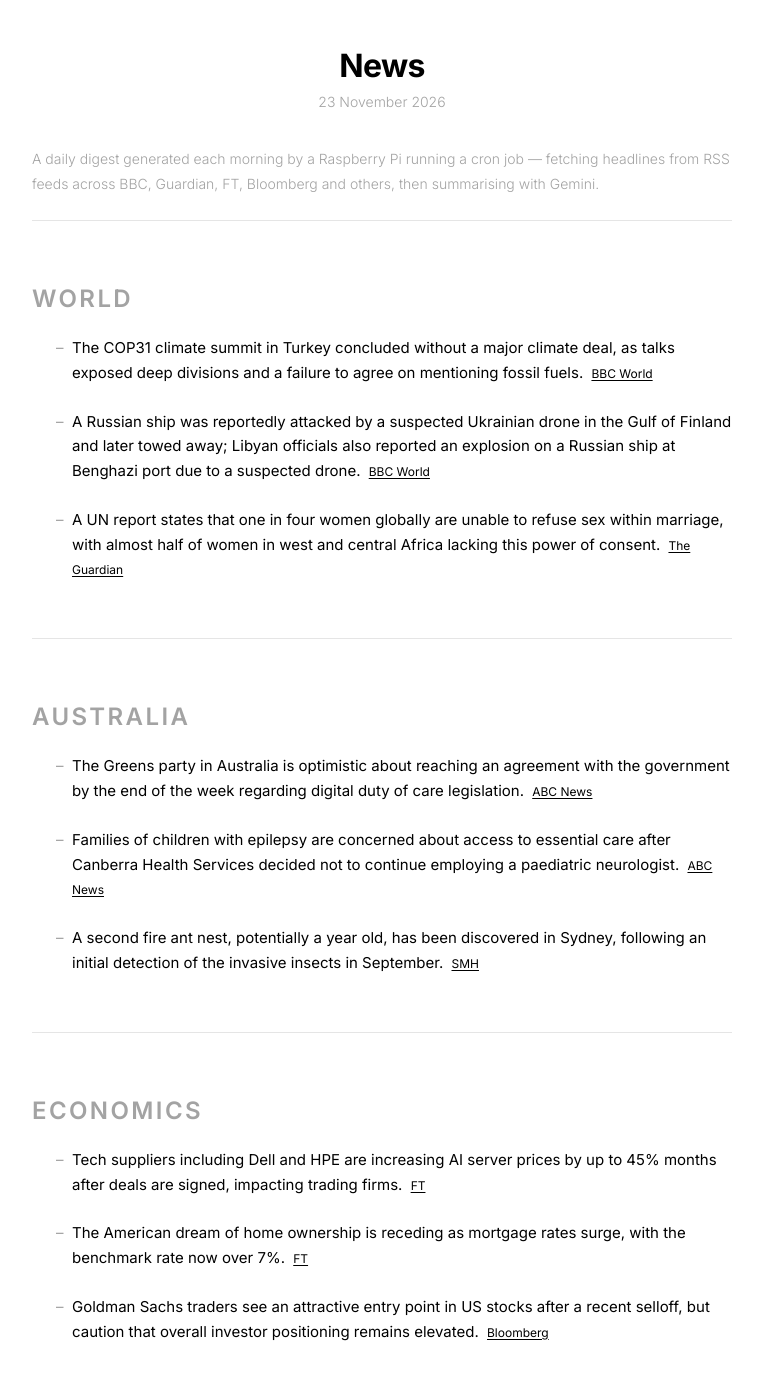
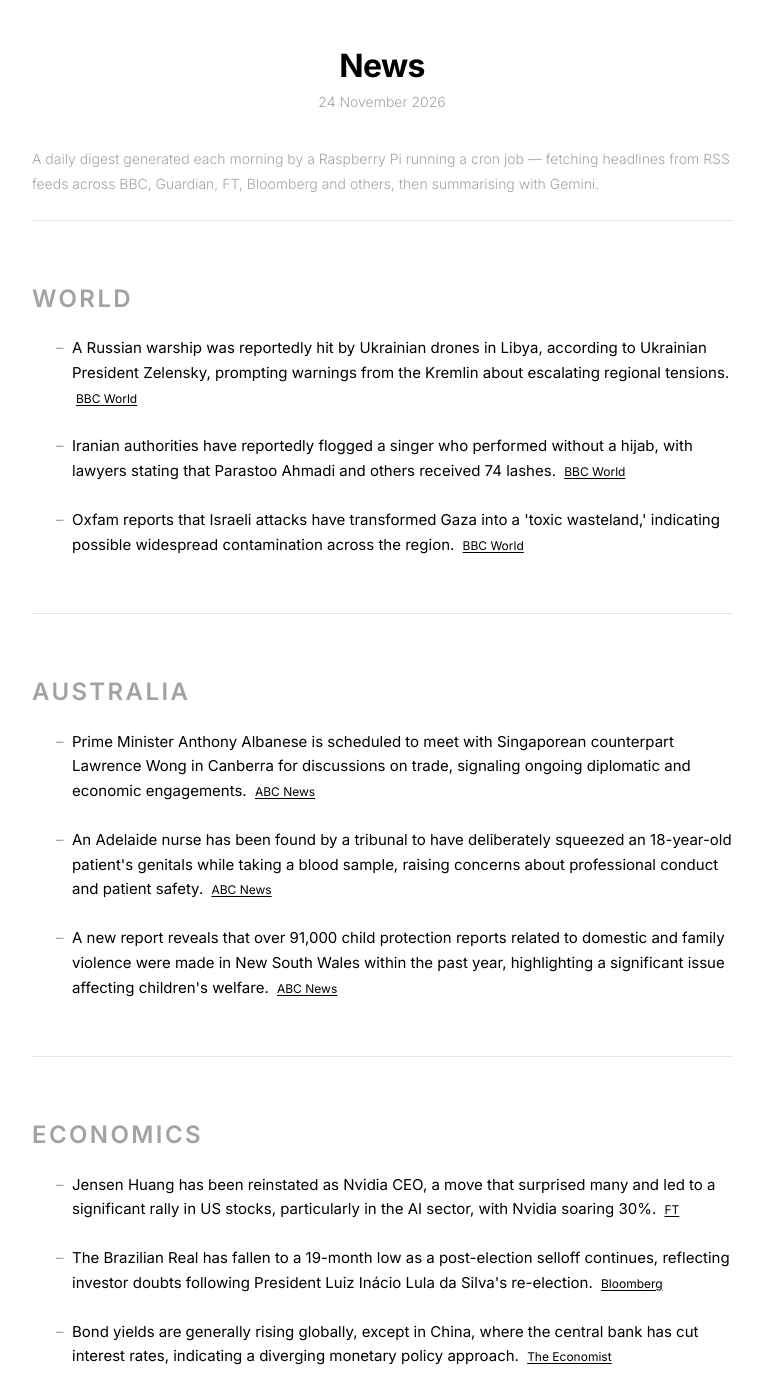
Before and after one commit to s-jac/s-jac.github.io, a Jekyll site: the page built from projects/news.html, in a window 1280 px wide and 1400 px high. Shown: the whole window, without its empty margins (258-1021 px from the left). Built offline with Jekyll 4.4.1, drawn with Linux system fonts in a browser that asks for light colours; some of the changed text lies outside the part shown.

Commit message:
daily news update 24 November 2026

```diff
--- a/_data/news.json
+++ b/_data/news.json
@@ -1,24 +1,24 @@
 {
-  "date": "23 November 2026",
-  "generated_at": "2026-11-22T20:00:34.905501+00:00",
+  "date": "24 November 2026",
+  "generated_at": "2026-11-23T20:00:22.467752+00:00",
   "sections": [
     {
       "heading": "World",
       "bullets": [
         {
-          "text": "The COP31 climate summit in Turkey concluded without a major climate deal, as talks exposed deep divisions and a failure to agree on mentioning fossil fuels.",
+          "text": "A Russian warship was reportedly hit by Ukrainian drones in Libya, according to Ukrainian President Zelensky, prompting warnings from the Kremlin about escalating regional tensions.",
           "source": "BBC World",
           "url": "https://www.bbc.com/news/world"
         },
         {
-          "text": "A Russian ship was reportedly attacked by a suspected Ukrainian drone in the Gulf of Finland and later towed away; Libyan officials also reported an explosion on a Russian ship at Benghazi port due to a suspected drone.",
+          "text": "Iranian authorities have reportedly flogged a singer who performed without a hijab, with lawyers stating that Parastoo Ahmadi and others received 74 lashes.",
           "source": "BBC World",
           "url": "https://www.bbc.com/news/world"
         },
         {
-          "text": "A UN report states that one in four women globally are unable to refuse sex within marriage, with almost half of women in west and central Africa lacking this power of consent.",
-          "source": "The Guardian",
-          "url": "https://www.theguardian.com"
+          "text": "Oxfam reports that Israeli attacks have transformed Gaza into a 'toxic wasteland,' indicating possible widespread contamination across the region.",
+          "source": "BBC World",
+          "url": "https://www.bbc.com/news/world"
         }
       ]
     },
@@ -26,19 +26,19 @@
       "heading": "Australia",
       "bullets": [
         {
-          "text": "The Greens party in Australia is optimistic about reaching an agreement with the government by the end of the week regarding digital duty of care legislation.",
+          "text": "Prime Minister Anthony Albanese is scheduled to meet with Singaporean counterpart Lawrence Wong in Canberra for discussions on trade, signaling ongoing diplomatic and economic engagements.",
           "source": "ABC News",
           "url": "https://www.abc.net.au/news"
         },
         {
-          "text": "Families of children with epilepsy are concerned about access to essential care after Canberra Health Services decided not to continue employing a paediatric neurologist.",
+          "text": "An Adelaide nurse has been found by a tribunal to have deliberately squeezed an 18-year-old patient's genitals while taking a blood sample, raising concerns about professional conduct and patient safety.",
           "source": "ABC News",
           "url": "https://www.abc.net.au/news"
         },
         {
-          "text": "A second fire ant nest, potentially a year old, has been discovered in Sydney, following an initial detection of the invasive insects in September.",
-          "source": "SMH",
-          "url": "https://www.smh.com.au"
+          "text": "A new report reveals that over 91,000 child protection reports related to domestic and family violence were made in New South Wales within the past year, highlighting a significant issue affecting children's welfare.",
+          "source": "ABC News",
+          "url": "https://www.abc.net.au/news"
         }
       ]
     },
@@ -46,19 +46,19 @@
       "heading": "Economics",
       "bullets": [
         {
-          "text": "Tech suppliers including Dell and HPE are increasing AI server prices by up to 45% months after deals are signed, impacting trading firms.",
+          "text": "Jensen Huang has been reinstated as Nvidia CEO, a move that surprised many and led to a significant rally in US stocks, particularly in the AI sector, with Nvidia soaring 30%.",
           "source": "FT",
           "url": "https://www.ft.com"
         },
         {
-          "text": "The American dream of home ownership is receding as mortgage rates surge, with the benchmark rate now over 7%.",
-          "source": "FT",
-          "url": "https://www.ft.com"
+          "text": "The Brazilian Real has fallen to a 19-month low as a post-election selloff continues, reflecting investor doubts following President Luiz Inácio Lula da Silva's re-election.",
+          "source": "Bloomberg",
+          "url": "https://www.bloomberg.com/markets"
         },
         {
-          "text": "Goldman Sachs traders see an attractive entry point in US stocks after a recent selloff, but caution that overall investor positioning remains elevated.",
-          "source": "Bloomberg",
-          "url": "https://www.bloomberg.com/markets"
+          "text": "Bond yields are generally rising globally, except in China, where the central bank has cut interest rates, indicating a diverging monetary policy approach.",
+          "source": "The Economist",
+          "url": "https://www.economist.com/finance-and-economics"
         }
       ]
     }
```
